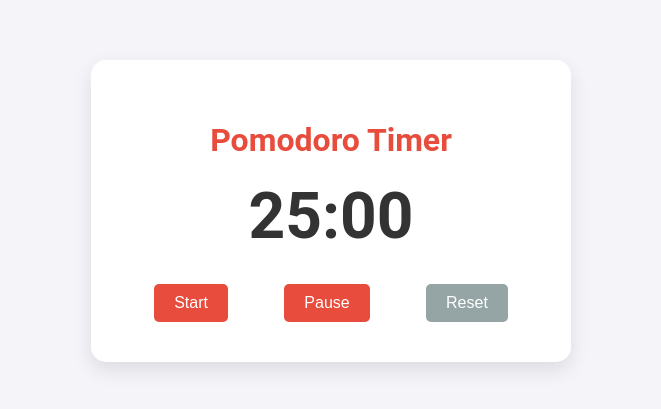
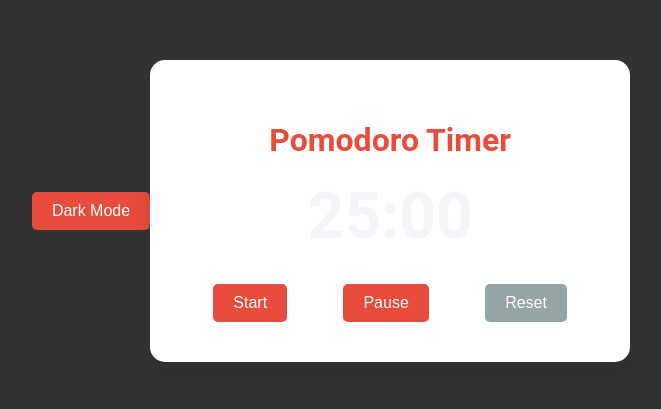
Before and after one commit to markopersonally/pomodoro-timer, a plain HTML site: page index.html in a window 1280 px wide. Shown: the part 189-598 px from the top of the page, without its empty margins (309-970 px from the left). Drawn offline with Linux system fonts and the dark colour scheme.

Commit message:
adding btn dark mode

```diff
--- a/index.html
+++ b/index.html
@@ -7,6 +7,7 @@
     <link rel="stylesheet" href="style.css" />
   </head>
   <body>
+    <button id="toggleDarkMode">Dark Mode</button>
     <div class="pomodoro-container">
       <h1>Pomodoro Timer</h1>
       <div id="timer">
--- a/style.css
+++ b/style.css
@@ -63,3 +63,10 @@ button:active {
 #reset-btn:hover {
   background-color: #7f8c8d;
 }
+
+@media (prefers-color-scheme: dark) {
+  body {
+    background-color: #333;
+    color: #f4f4f9;
+  }
+}
```
